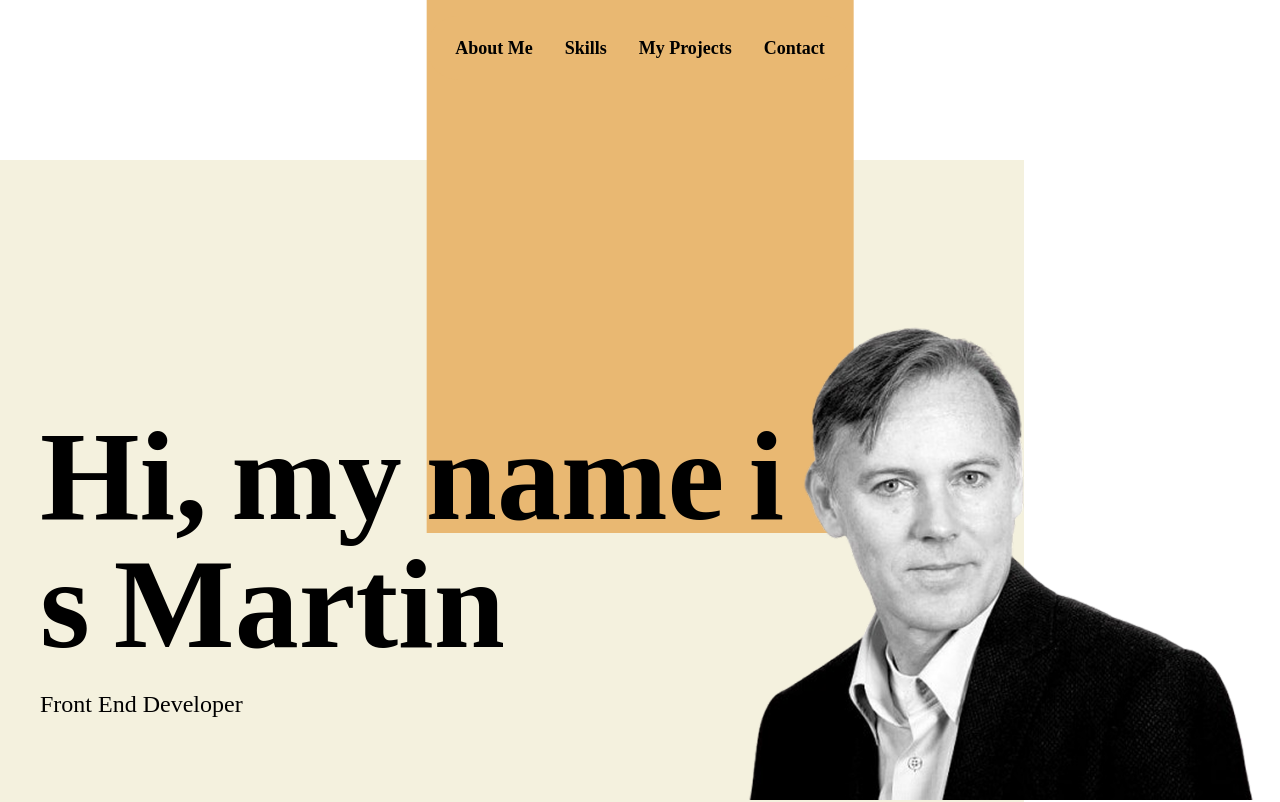
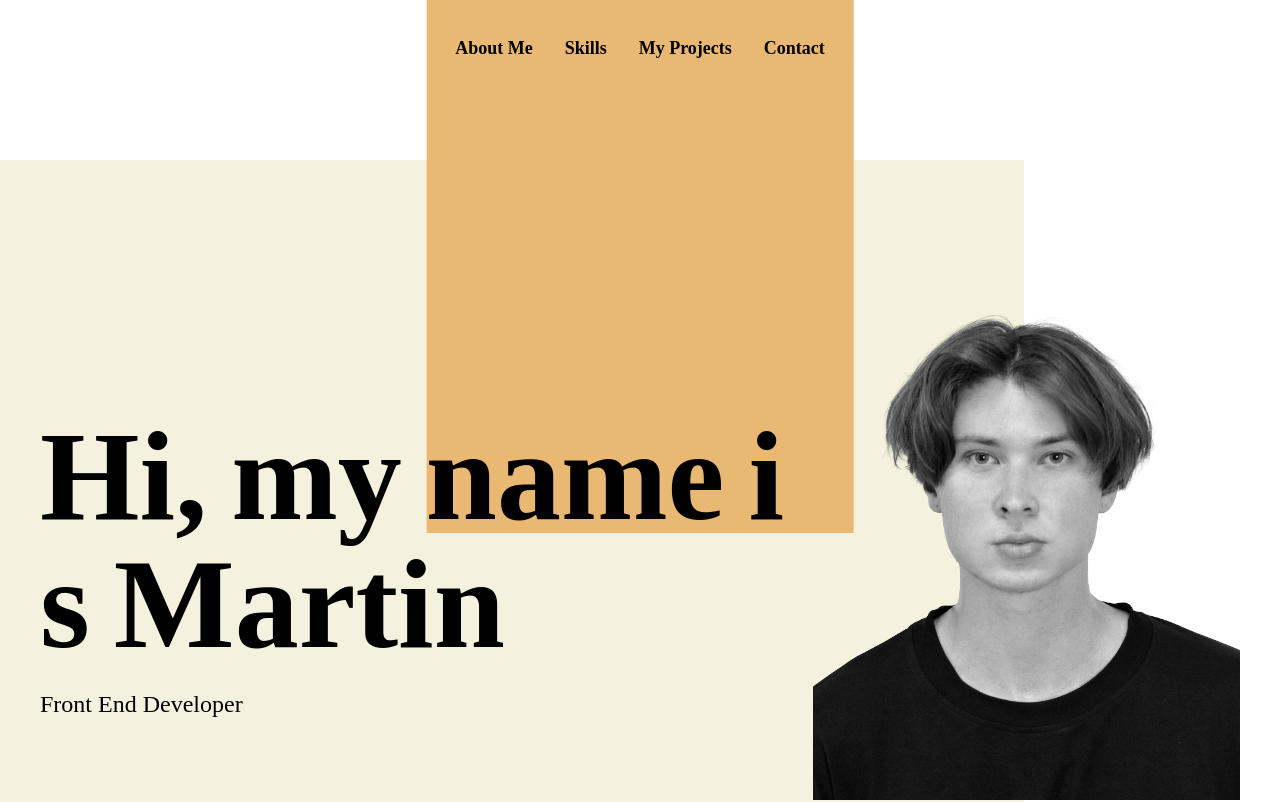
Before and after one commit to mxrshall/myportfolio, a React (Vite) app: page / in a window 1280 px wide. Shown: the top 802 px of the page. Built offline with nearby package versions, Linux system fonts and the light colour scheme; a web font is replaced by a local one.

Commit message:
Pridanie fotky

```diff
--- a/src/Homepage.jsx
+++ b/src/Homepage.jsx
@@ -1,5 +1,5 @@
 import { motion } from "framer-motion";
-import person from "./images/person.png";
+import person from "./images/me.png";
 
 export default function Homepage() {
   const array = ["H", "i", ",", " ", "m", "y", " ", "n", "a", "m", "e", " ", "i", "s", " ", "M", "a", "r", "t", "i", "n"];
@@ -47,10 +47,10 @@ export default function Homepage() {
       </div>
       <motion.img
           src={person}
-          className="w-1/2 absolute bottom-0 right-0"
+          className="w-1/3 absolute bottom-0 right-10"
           initial={{ opacity: 0 }}
           animate={{ opacity: 1 }}
-          transition={{ duration: 0.5, ease: "easeInOut", delay: 2 }}
+          transition={{ duration: 0.5, ease: "easeInOut", delay: 1.8 }}
       />
     </div>
   );
--- a/src/Navigation.jsx
+++ b/src/Navigation.jsx
@@ -26,10 +26,13 @@ export default function Navigation() {
   }, [lastScrollY]);
 
   return (
-    <nav
+    <motion.nav
       className={`w-full fixed top-0 transition-transform duration-300 z-40 ${
         showNav ? "translate-y-0" : "-translate-y-full"
       }`}
+      initial={{ opacity: 0 }}
+      animate={{ opacity: 1 }}
+      transition={{ duration: 0.5, ease: "easeInOut", delay: 1.2 }}
     >
       <ul className="w-1/3 h-16 mx-auto mt-4 bg-[#E9B872] rounded-full flex justify-center items-center space-x-8 text-lg font-semibold cursor-pointer">
         <Link to="about" smooth={true} duration={500}>
@@ -61,6 +64,6 @@ export default function Navigation() {
           </motion.p>
         </Link>
       </ul>
-    </nav>
+    </motion.nav>
   );
 }
```
Also changed, not shown: src/images/me.png (added), src/images/person.png (deleted).
